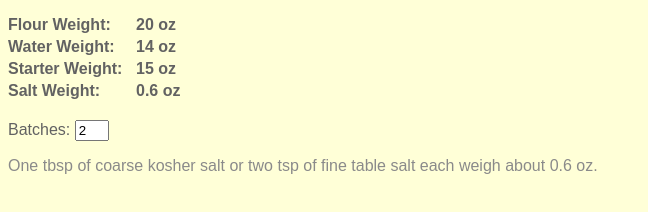
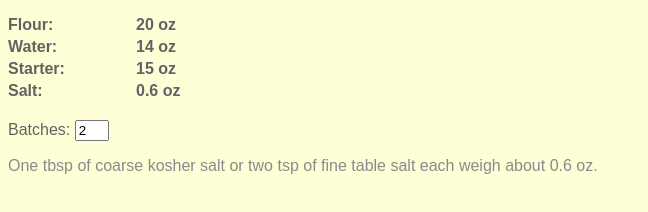
Before and after one commit to d-strickland/crustandcrumb, a website: page index.html in a window 1280 px wide. Shown: the whole page, without its empty margins (0-648 px from the left). Drawn offline with nearby package versions, Linux system fonts and the light colour scheme.

Commit message:
Streamline ingredient listing.

```diff
--- a/index.html
+++ b/index.html
@@ -9,7 +9,7 @@
     <div id="app">
       <dl id=recipe>
         <span v-for="(percent, ingredient) in ingredients">
-          <dt>{{ ingredient }} Weight:</dt>
+          <dt>{{ ingredient }}:</dt>
           <dd>{{ batches * flourWeight * percent / 100 }} oz</dd>
         </span>
       </dl>
```
